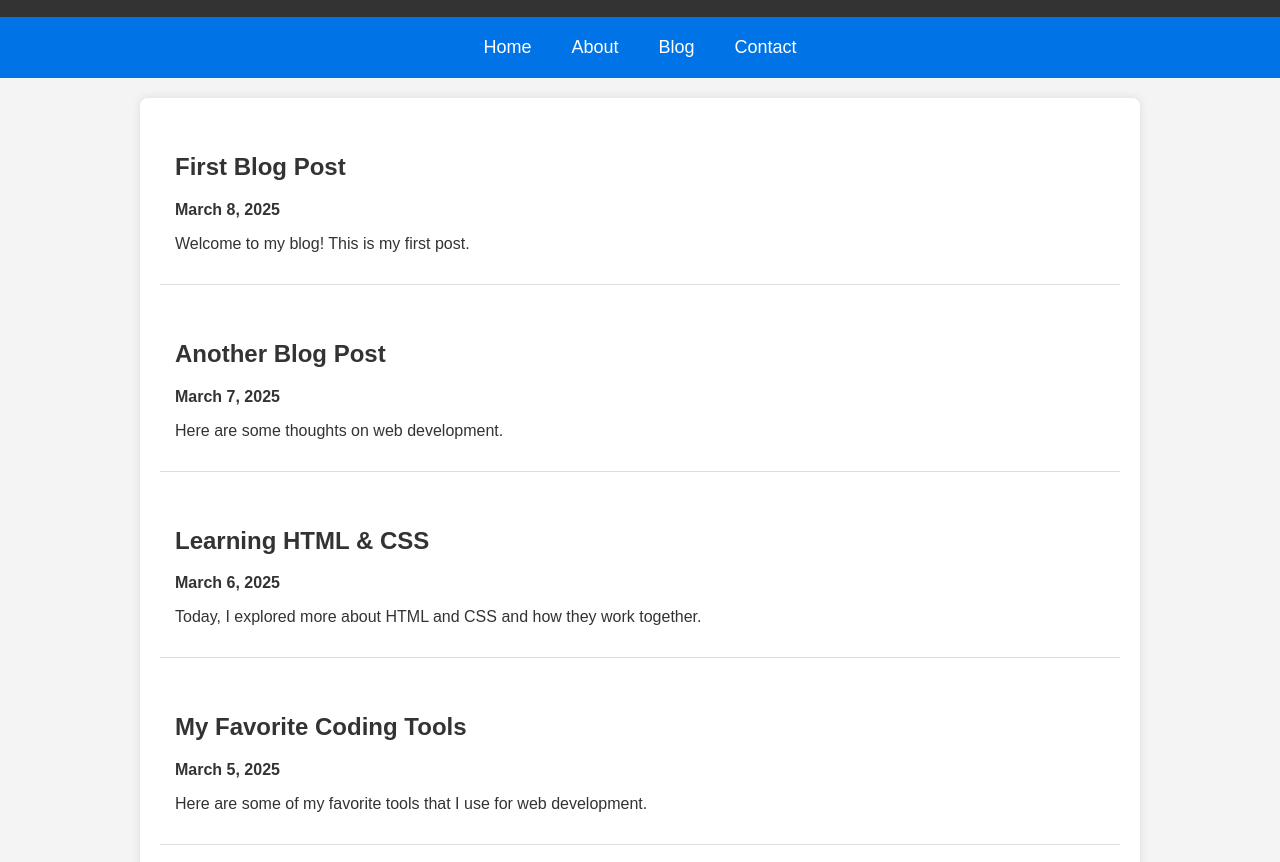
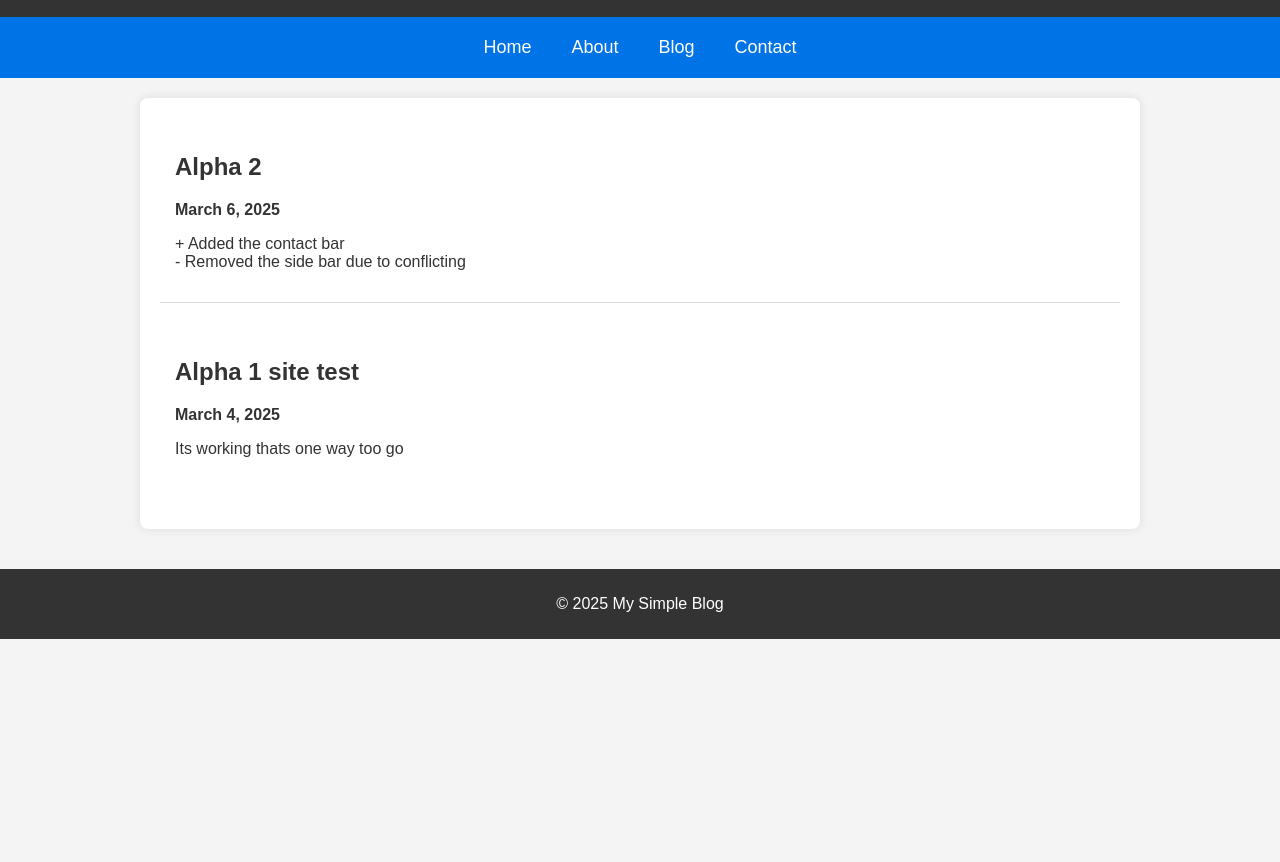
Before and after one commit to Hydrus-Water-Dragon/Operation-pylon, a plain HTML site: page index.htm in a window 1280 px wide. Shown: the part 65-927 px from the top of the page. After the commit the page ends 800 px from the top, so only its background shows below. Drawn offline with Linux system fonts and the light colour scheme.

Commit message:
Update index.htm
fixed certain things

```diff
--- a/index.htm
+++ b/index.htm
@@ -89,29 +89,17 @@
     <div class="main-content">
         <div class="container">
             <div class="post">
-                <h2>First Blog Post</h2>
-                <p><strong>March 8, 2025</strong></p>
-                <p>Welcome to my blog! This is my first post.</p>
+                <h2>Alpha 2</h2>
+                <p><strong>March 6, 2025</strong></p>
+                <p>
+                    + Added the contact bar<br>
+                - Removed the side bar due to conflicting
+                </p>
             </div>
             <div class="post">
-                <h2>Another Blog Post</h2>
-                <p><strong>March 7, 2025</strong></p>
-                <p>Here are some thoughts on web development.</p>
-            </div>
-            <div class="post">
-                <h2>Learning HTML & CSS</h2>
-                <p><strong>March 6, 2025</strong></p>
-                <p>Today, I explored more about HTML and CSS and how they work together.</p>
-            </div>
-            <div class="post">
-                <h2>My Favorite Coding Tools</h2>
-                <p><strong>March 5, 2025</strong></p>
-                <p>Here are some of my favorite tools that I use for web development.</p>
-            </div>
-            <div class="post">
-                <h2>Why I Love Web Development</h2>
+                <h2>Alpha 1 site test </h2>
                 <p><strong>March 4, 2025</strong></p>
-                <p>Web development allows me to create and share amazing things on the internet.</p>
+                <p>Its working thats one way too go </p>
             </div>
         </div>
     </div>
```
